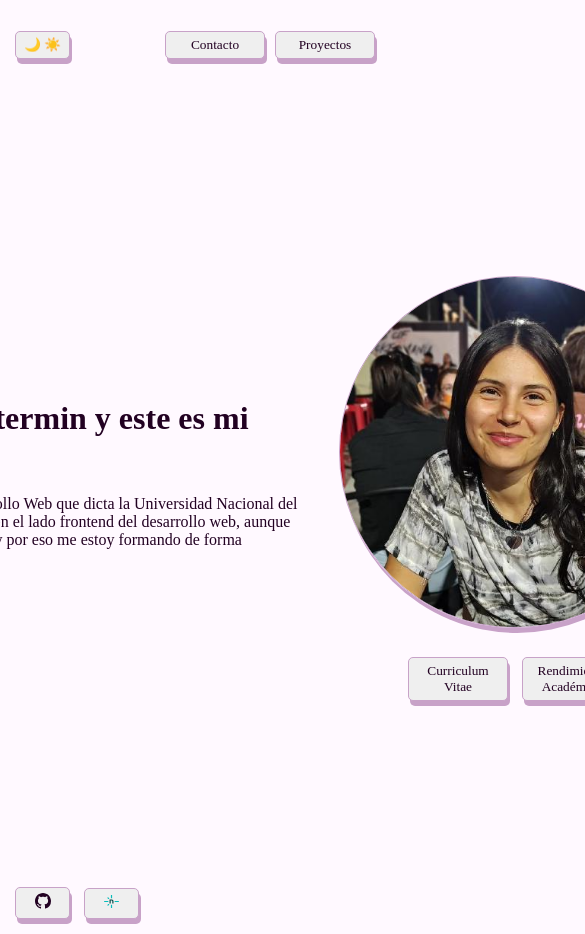
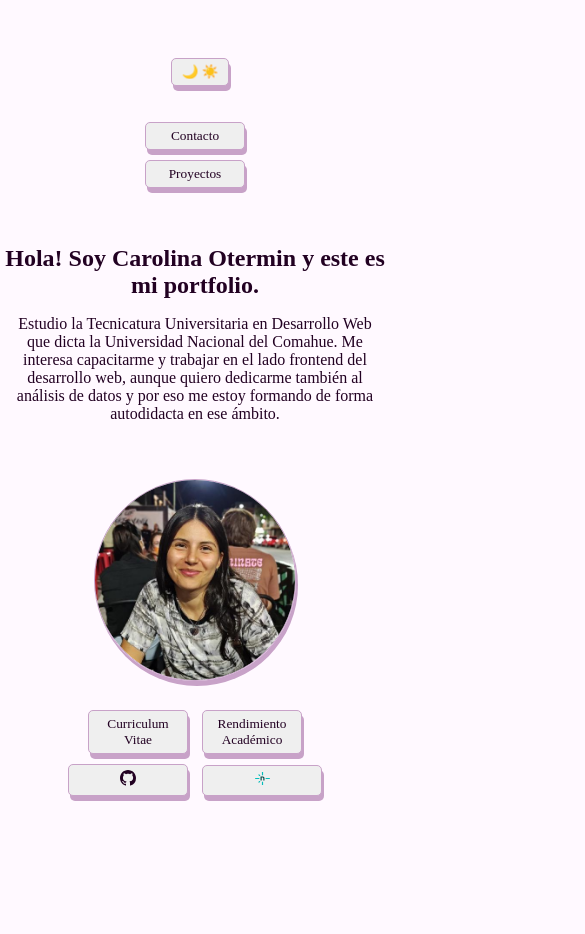
Before and after one commit to oterminA/portfolio-otermin, a plain HTML site: page docs/index.html in a window 390 px wide. Shown: the top 934 px of the page, 585 px wide, since content can reach past the window. After the commit the page ends 854 px from the top, so only its background shows below. Drawn offline with Linux system fonts and the light colour scheme; a web font is replaced by a local one.

Commit message:
Intento de que el portfolio quede responsive. Falta ajustarle algunas cosas

```diff
--- a/docs/style.css
+++ b/docs/style.css
@@ -272,3 +272,96 @@ footer{
     width: 100%;
     align-items:start;
 }
+
+/*parte responsive*/
+@media (max-width: 768px) {
+
+    header {
+        flex-direction: column;
+        gap: 10px;
+    }
+
+    ul {
+        flex-direction: column;
+        padding: 0;
+    }
+
+    #main-index {
+        flex-direction: column;
+        height: auto;
+        text-align: center;
+    }
+
+    #about-me {
+        width: 100%;
+    }
+
+    #pic-profile {
+        width: 250px;
+        height: 250px;
+    }
+
+    .div-row {
+        grid-template-columns: repeat(2, 1fr);
+    }
+
+    .div-p {
+        width: 220px;
+        height: 220px;
+    }
+
+    button {
+        width: 100%;
+        max-width: 120px;
+    }
+}
+
+@media (max-width: 480px) {
+
+    body {
+        padding: 5px;
+    }
+
+    h1 {
+        font-size: 1.5rem;
+        text-align: center;
+    }
+
+    #pic-profile {
+        width: 200px;
+        height: 200px;
+    }
+
+    .div-row {
+        grid-template-columns: 1fr;
+    }
+
+    .div-p {
+        width: 90%;
+        height: auto;
+    }
+
+    #name,
+    #lastname,
+    #email,
+    #msg {
+        width: 90%;
+    }
+
+    #submit {
+        width: 100%;
+    }
+
+    footer {
+        text-align: center;
+    }
+}
+
+@media (hover: none) {
+    button:hover,
+    .div-p:hover,
+    #pic-profile:hover {
+        width: auto;
+        height: auto;
+    }
+}
```
